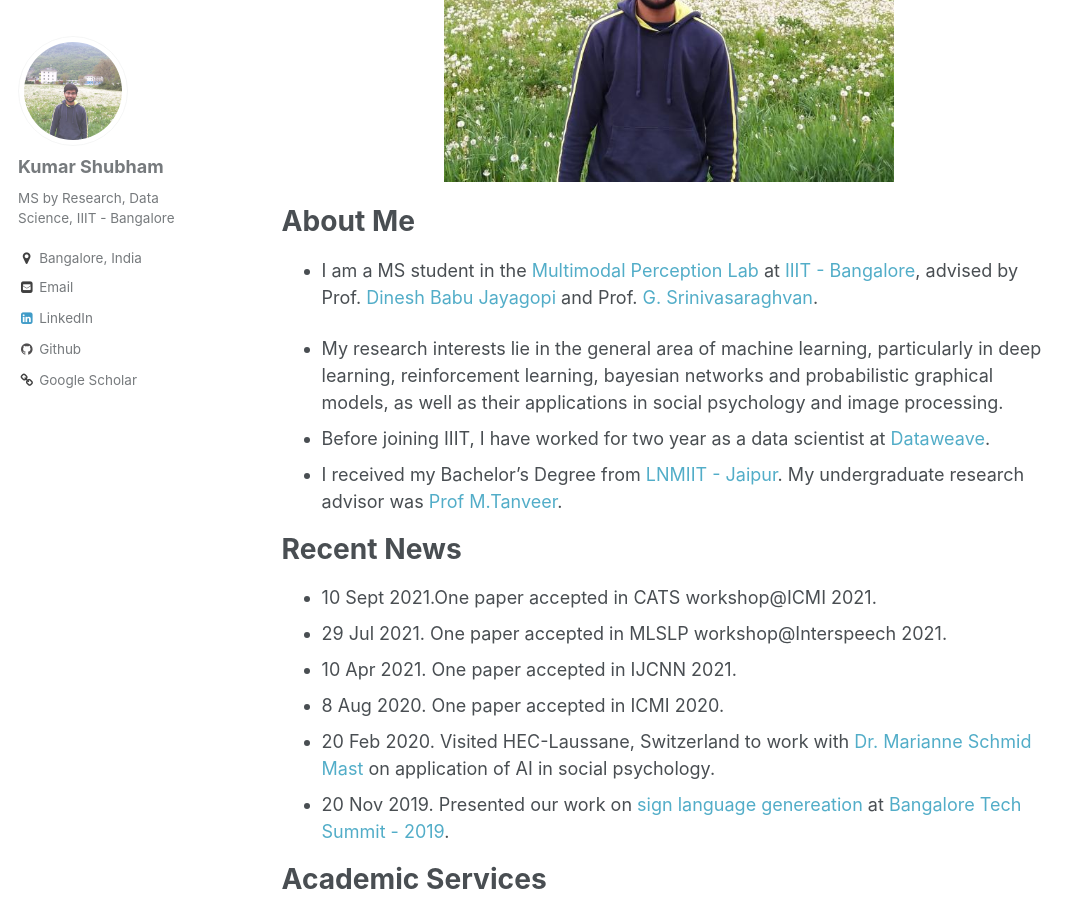
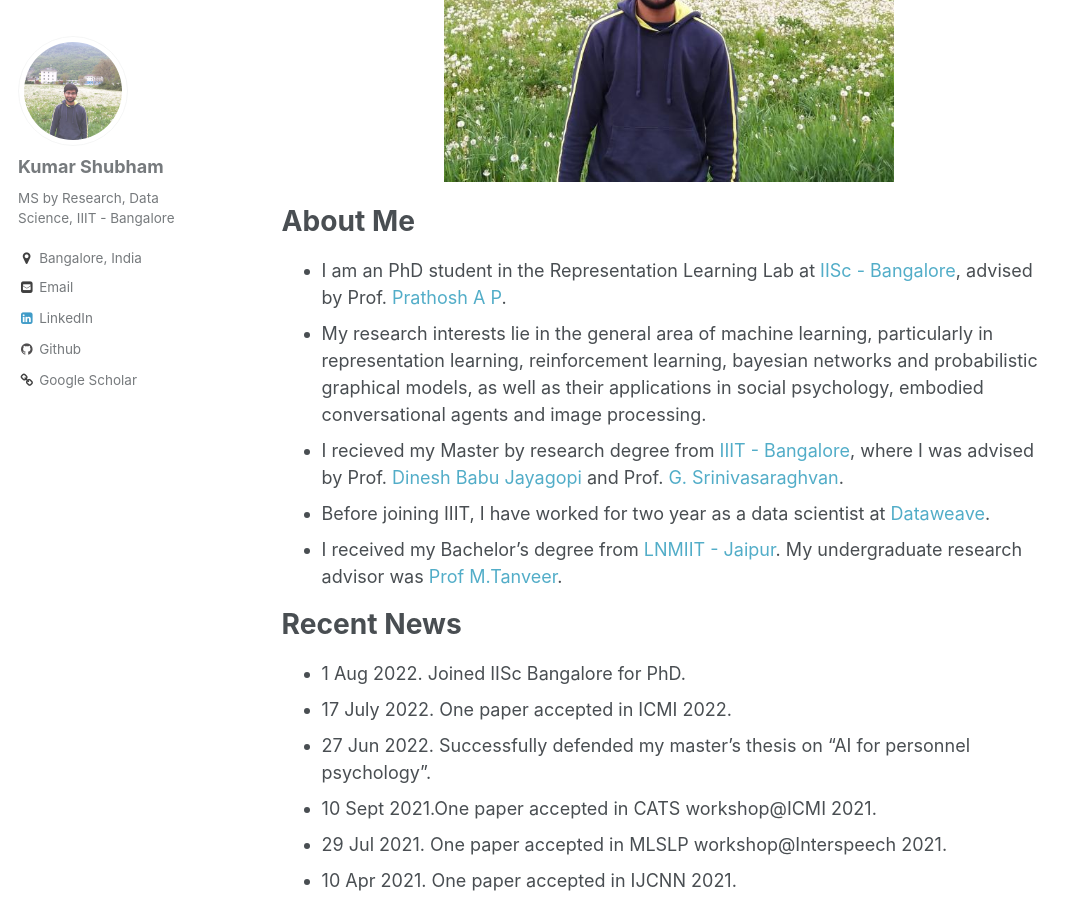
Before and after one commit to kyrs/kyrs.github.io, a Jekyll site: the page built from _pages/about.md, in a window 1280 px wide and 900 px high, scrolled down 400 px. Shown: the whole window, without its empty margins (0-1085 px from the left). Built offline with Jekyll 4.4.1, drawn with Linux system fonts in a browser that asks for light colours.

Commit message:
pushing files with latest information

```diff
--- a/_pages/about.md
+++ b/_pages/about.md
@@ -13,13 +13,16 @@ redirect_from:
 </p>
 
 # About Me
-* I am a MS student in the [Multimodal Perception Lab](http://mpl.iiitb.ac.in/) at [IIIT - Bangalore](https://www.iiitb.ac.in/), advised by Prof. [Dinesh Babu Jayagopi](https://www.iiitb.ac.in/faculty/dinesh-babu-jayagopi/) and Prof. [G. Srinivasaraghvan](https://www.iiitb.ac.in/faculty/g-srinivasaraghavan).
-
-* My research interests lie in the general area of machine learning, particularly in deep learning, reinforcement learning, bayesian networks and probabilistic graphical models, as well as their applications in social psychology and image processing.
+* I am an PhD student in the Representation Learning Lab at [IISc - Bangalore](https://iisc.ac.in/), advised by Prof. [Prathosh A P](https://eecs.iisc.ac.in/people/prathosh-a-p/).
+* My research interests lie in the general area of machine learning, particularly in representation learning, reinforcement learning, bayesian networks and probabilistic graphical models, as well as their applications in social psychology, embodied conversational agents and image processing.
+* I recieved my Master by research degree from [IIIT - Bangalore](https://www.iiitb.ac.in/), where I was advised by Prof. [Dinesh Babu Jayagopi](https://www.iiitb.ac.in/faculty/dinesh-babu-jayagopi/) and Prof. [G. Srinivasaraghvan](https://www.iiitb.ac.in/faculty/g-srinivasaraghavan).
 * Before joining IIIT, I have worked for two year as a data scientist at [Dataweave](https://dataweave.com/).
-* I received my Bachelor’s Degree from [LNMIIT - Jaipur](https://www.lnmiit.ac.in/). My undergraduate research advisor was [Prof M.Tanveer](http://www.iiti.ac.in/people/~mtanveer/).
+* I received my Bachelor’s degree from [LNMIIT - Jaipur](https://www.lnmiit.ac.in/). My undergraduate research advisor was [Prof M.Tanveer](http://www.iiti.ac.in/people/~mtanveer/).
 
 # Recent News
+* 1 Aug 2022. Joined IISc Bangalore for PhD.
+* 17 July 2022. One paper accepted in ICMI 2022.
+* 27 Jun 2022. Successfully defended my master's thesis  on "AI for personnel psychology".
 * 10 Sept 2021.One paper accepted in CATS workshop@ICMI 2021.
 * 29 Jul 2021. One paper accepted in MLSLP workshop@Interspeech 2021.
 * 10 Apr 2021. One paper accepted in IJCNN 2021.
```
Also changed, not shown: 1 other file.
